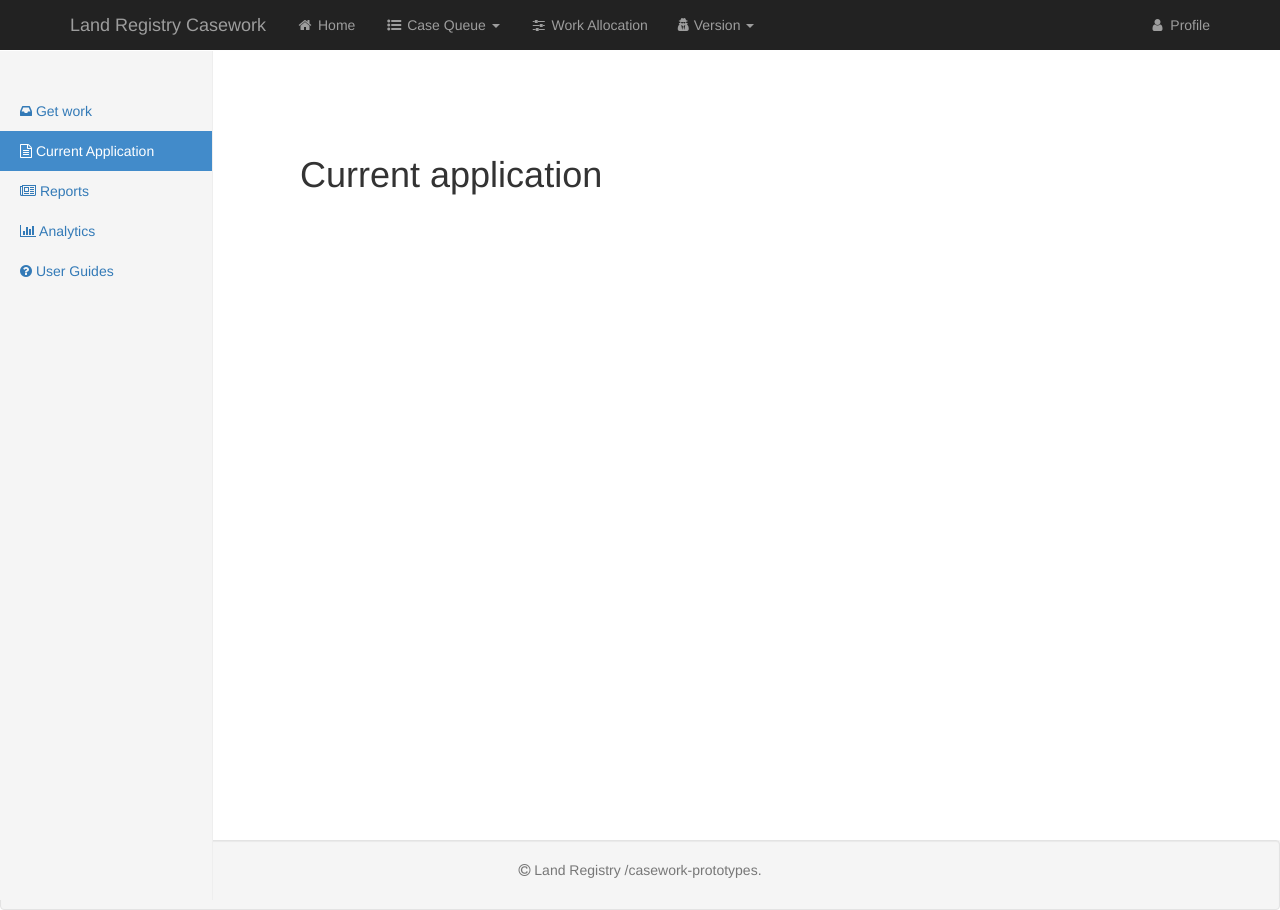
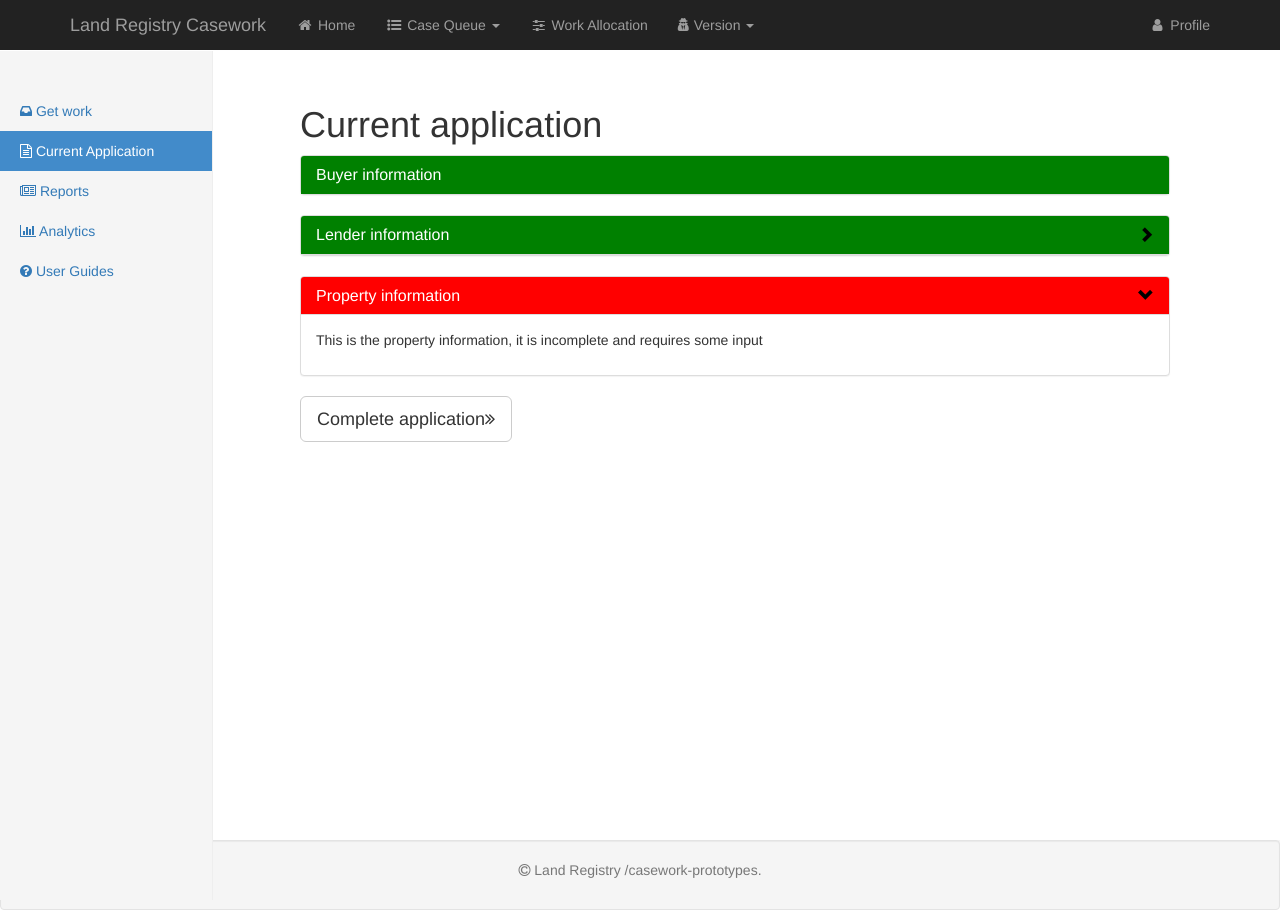
Before and after one commit to LandRegistry/casework-prototypes, a Jekyll site: the page built from andy-currentapp.html, in a window 1280 px wide. Built offline with Jekyll 4.4.1, drawn with Linux system fonts in a browser that asks for light colours; nearby versions of some CDN libraries.

Commit message:
Improving prototype - added colour to accordian tabs and more

```diff
--- /dev/null
+++ b/_includes/andy_charge_input.html
@@ -0,0 +1,50 @@
+<!--<div class="panel-group" id="accordion">-->
+    <div class="panel panel-default">
+        <a class="accordion-toggle collapsed" data-toggle="collapse" data-parent="#accordion" href="#collapseBuyer" >
+            <div class="panel-heading" style="background-color:green; color:white">
+                <h4 class="panel-title">
+                    Buyer information
+                </h4>
+            </div>
+        </a>
+        <div id="collapseBuyer" class="panel-collapse collapse">
+            <div class="panel-body">
+                <p>buyer stuff</a></p>
+            </div>
+        </div>
+    </div>
+
+    <div class="panel panel-default">
+        <div class="panel-heading" style="background-color:green; color:white">
+            <h4 class="panel-title">
+                <a class="accordion-toggle collapsed" data-toggle="collapse" data-parent="#accordion" href="#collapseLender">Lender information</a>
+            </h4>
+        </div>
+        <div id="collapseLender" class="panel-collapse collapse">
+            <div class="panel-body">
+                <p>Lender stuff</a></p>
+            </div>
+        </div>
+    </div>
+
+    <div class="panel panel-default">
+        <div class="panel-heading" style="background-color:red; color:white">
+            <h4 class="panel-title">
+                <a class="accordion-toggle" data-toggle="collapse" data-parent="#accordion" href="#collapseProperty">Property information</a>
+            </h4>
+        </div>
+        <div id="collapseProperty" class="panel-collapse collapse in">
+            <div class="panel-body">
+                <p>This is the property information, it is incomplete and requires some input</p>
+            </div>
+        </div>
+    </div>
+<!--</div>-->
+
+<div>
+    <h2>
+        <a href="{{ site.baseurl }}/andy/getwork/">
+            <button type="button" class="btn btn-lg btn-default">Complete application<i class="fa fa-angle-double-right"></i></button>
+        </a>
+    </h2>
+</div>
--- a/andy-currentapp.html
+++ b/andy-currentapp.html
@@ -15,6 +15,12 @@ permalink: /andy/currentapp/
         </div>
         <div class="col-sm-9 col-sm-offset-3 col-md-10 col-md-offset-2 main">
             <h1>Current application</h1>
+
+            <!--in the future there may be different includes based on the condition of the type of
+            application being processed-->
+
+            {% include andy_charge_input.html %}
+
         </div>
     </div>
 </div>
--- a/andy-getwork.html
+++ b/andy-getwork.html
@@ -18,7 +18,9 @@ permalink: /andy/getwork/
    <h1>Request new task</h1>
 
    <h2>
-    <button type="button" class="btn btn-lg btn-primary">Get work <i class="fa fa-angle-double-right"></i></button>
+    <a href="{{ site.baseurl }}/andy/currentapp/">
+     <button type="button" class="btn btn-lg btn-primary">Get work <i class="fa fa-angle-double-right"></i></button>
+    </a>
    </h2>
 
    <h3>
--- a/css/dashboard.css
+++ b/css/dashboard.css
@@ -1,11 +1,6 @@
 /*
 * Base structure
 */
-
-/* Move down content because we have a fixed navbar that is 50px tall */
-body {
-    padding-top: 50px;
-}
 
 
 /*
@@ -103,3 +98,15 @@ body {
     display: inline-block;
     border-radius: 50%;
 }
+
+.panel-heading .accordion-toggle:after {
+    /* symbol for "opening" panels */
+    font-family: 'Glyphicons Halflings';  /* essential for enabling glyphicon */
+    content: "\e114";    /* adjust as needed, taken from bootstrap.css */
+    float: right;        /* adjust as needed */
+    color: black;         /* adjust as needed */
+}
+.panel-heading .accordion-toggle.collapsed:after {
+    /* symbol for "collapsed" panels */
+    content: "\e080";    /* adjust as needed, taken from bootstrap.css */
+}
```
